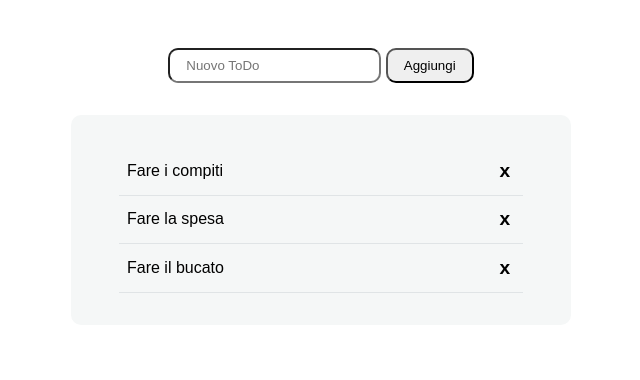
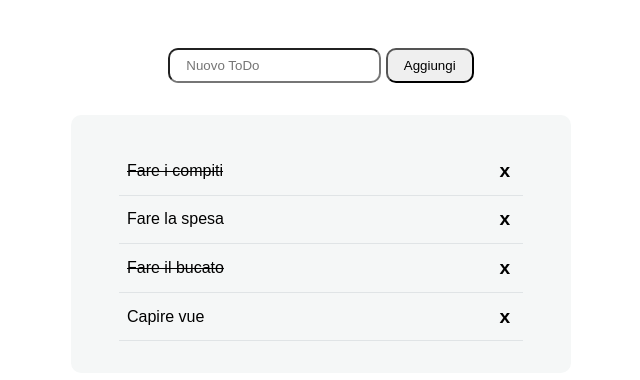
Before and after one commit to mikicola/vue-todolist, a plain HTML site: page index.html in a window 1280 px wide. Shown: the whole page, without its empty margins (79-719 px from the left). Drawn offline with nearby package versions, Linux system fonts and the light colour scheme.

Commit message:
milestone 1 e 2 completati

```diff
--- a/css/style.css
+++ b/css/style.css
@@ -58,3 +58,7 @@ body{
     font-size: 1.2em;
     font-weight: bold;
 }
+
+.text-line-through {
+    text-decoration: line-through;
+}
--- a/index.html
+++ b/index.html
@@ -22,10 +22,10 @@
 
                 <!-- prende gli elementi (todo) in todoList -->
                 <li v-for="todo in todoList" class="li-todo-list-item">
-                    <div>
-                        {{ todo }}
+                    <div @click="lineThrough(index)" :class="(todo.done == true) ? 'text-line-through' : '' ">
+                        {{ todo.text }}
                     </div>
-                    <button @clik="deleteTodo(index)" class="btn-x">x</button>
+                    <button @click="DeleteTodoItem(index)" class="btn-x">x</button>
                 </li>
 
 
--- a/js/script.js
+++ b/js/script.js
@@ -13,11 +13,34 @@ const root = new Vue({
     el: '#root',
     data: {
         todoList:[
-            'Fare i compiti',
-            'Fare la spesa',
-            'Fare il bucato',
+            {
+                text: 'Fare i compiti',
+                done: true,
+            },
+            {
+                text: 'Fare la spesa',
+                done: false,
+            },{
+                text: 'Fare il bucato',
+                done: true,
+            },{
+                text: 'Capire vue',
+                done: false,
+            },
 
         ],
     },
+    methods: {
+        lineThrough(index) {
+            if (this.todoList[index].done) {
+                this.todoList[index].done = false;
+            } else {
+                this.todoList[index].done = true;
+            }
+        },
 
+        DeleteTodoItem(index) {
+            this.todoList.splice(index, 1);
+        },
+    }
 });
```
